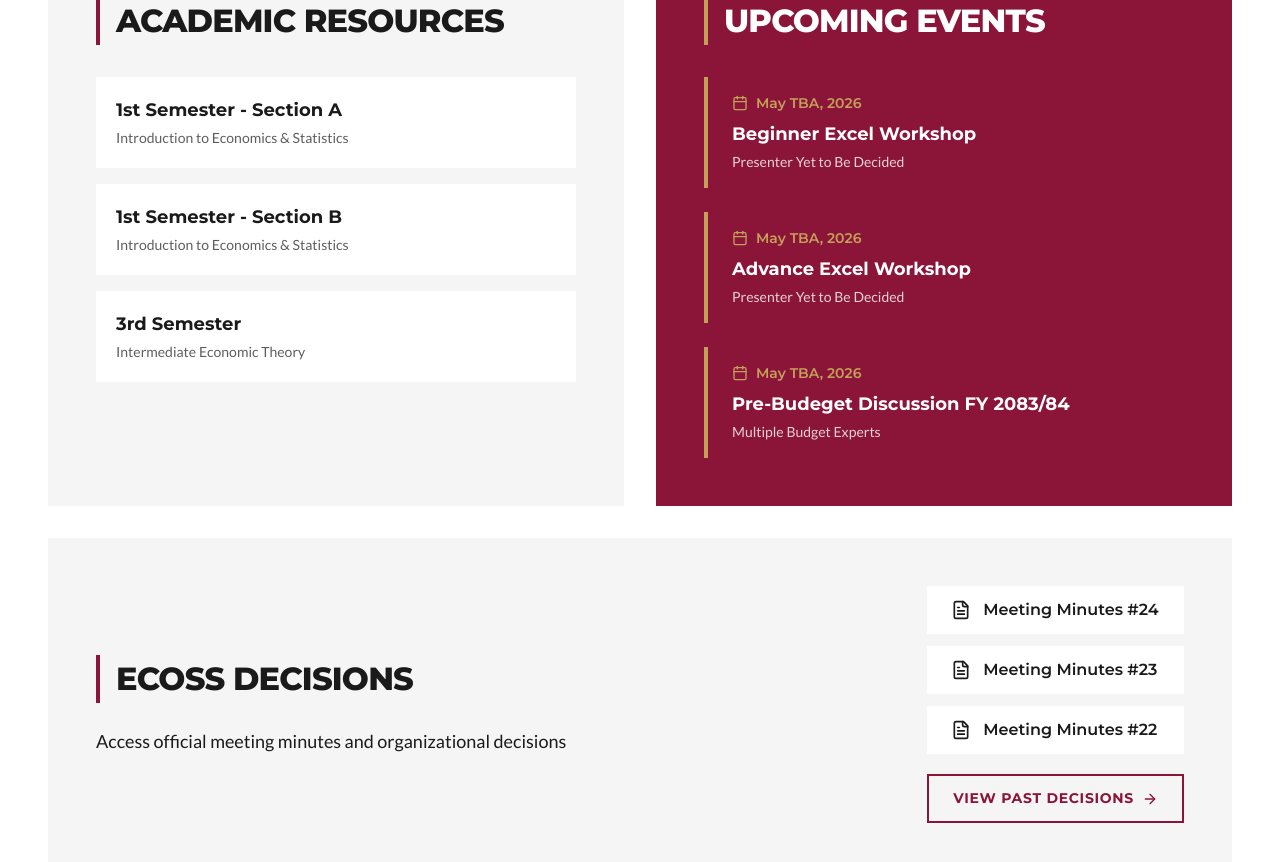
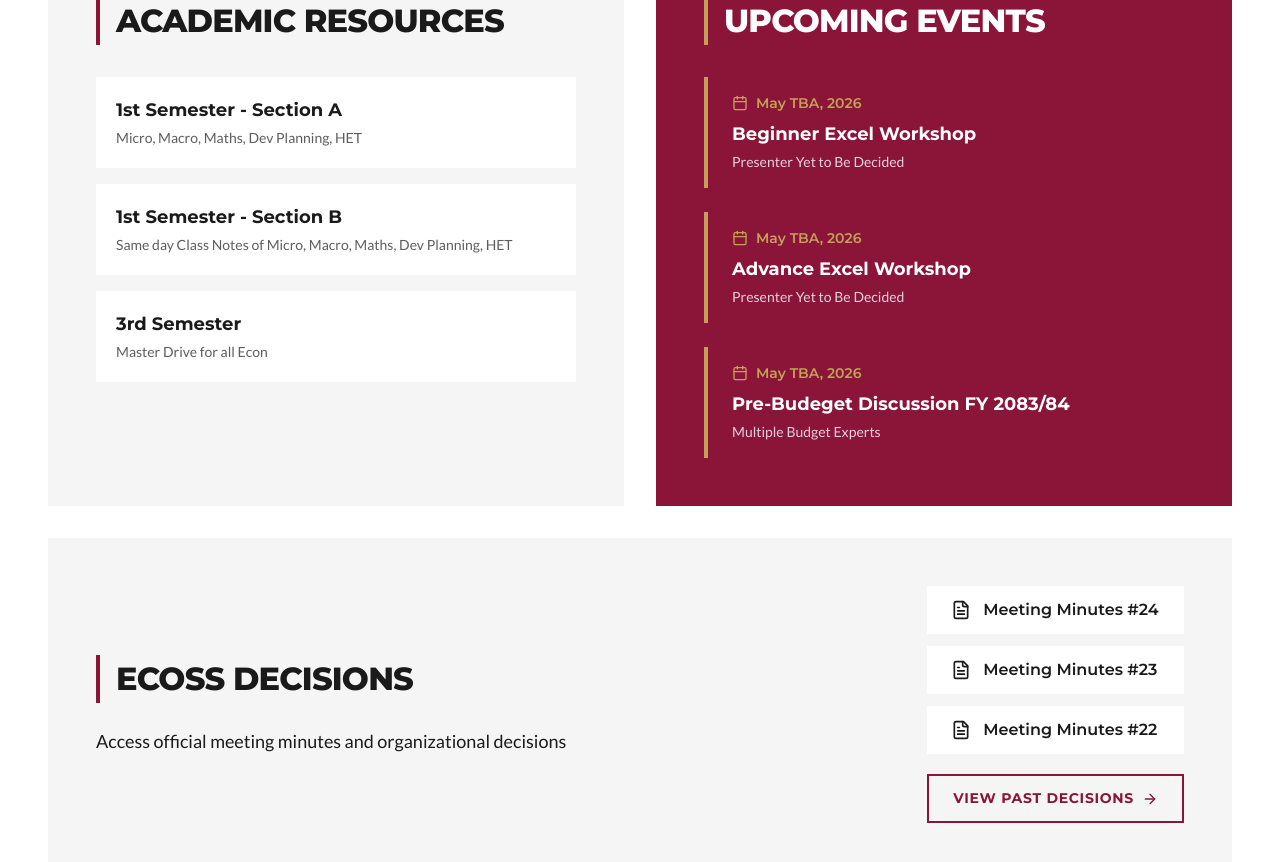
Before and after one commit to siteecoss/ecoss, a React (Vite) app: page / in a window 1280 px wide. Shown: the part 3500-4362 px from the top of the page. Built offline with nearby package versions, Linux system fonts and the light colour scheme.

Commit message:
Update App.tsx

```diff
--- a/src/app/App.tsx
+++ b/src/app/App.tsx
@@ -412,9 +412,9 @@ export default function App() {
 
               <div className="space-y-4">
                 {[
-                  { name: '1st Semester - Section A', desc: 'Introduction to Economics & Statistics', link: 'https://drive.google.com/drive/folders/1FCQ5mj0k0T1iDP4WLaT3l7FwCCnHqT72' },
-                  { name: '1st Semester - Section B', desc: 'Introduction to Economics & Statistics', link: 'https://drive.google.com/drive/folders/1TikFHWWUM8_8QjYA2St8rAo3MpXIfNRY' },
-                  { name: '3rd Semester', desc: 'Intermediate Economic Theory', link: 'https://drive.google.com/drive/folders/1-729Gowt5KVHL1Wwcx17E-rPxDqZdfP7' }
+                  { name: '1st Semester - Section A', desc: 'Micro, Macro, Maths, Dev Planning, HET', link: 'https://drive.google.com/drive/folders/1FCQ5mj0k0T1iDP4WLaT3l7FwCCnHqT72' },
+                  { name: '1st Semester - Section B', desc: 'Same day Class Notes of Micro, Macro, Maths, Dev Planning, HET', link: 'https://drive.google.com/drive/folders/1TikFHWWUM8_8QjYA2St8rAo3MpXIfNRY' },
+                  { name: '3rd Semester', desc: 'Master Drive for all Econ', link: 'https://drive.google.com/drive/folders/1-729Gowt5KVHL1Wwcx17E-rPxDqZdfP7' }
                 ].map((resource, idx) => (
                   <a
                     key={idx}
```
